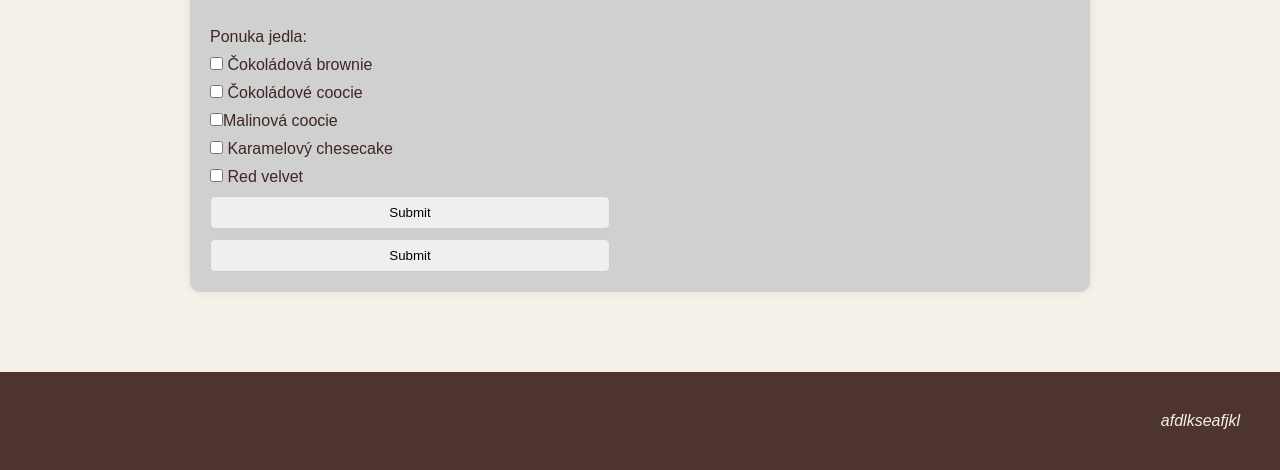
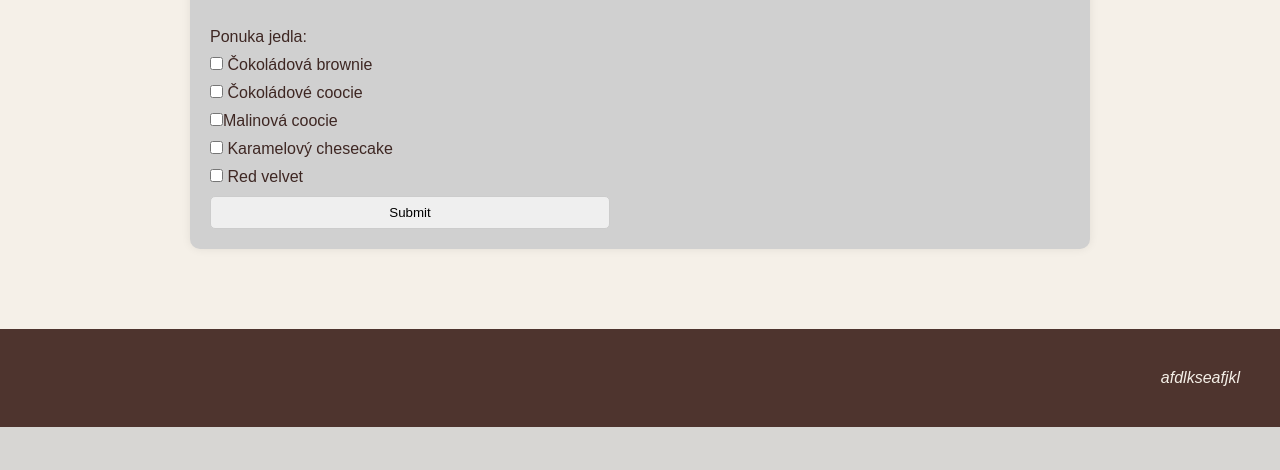
Before and after one commit to poprenakovazuzana/COFFEESHOP, a PHP site: page /objednavka.php in a window 1280 px wide. Shown: the part 1036-1506 px from the top of the page. After the commit the page ends 1463 px from the top, so only its background shows below. Run offline with PHP 8.4, Linux system fonts and the light colour scheme.

Commit message:
clean rubish code

```diff
--- a/objednavka.php
+++ b/objednavka.php
@@ -56,7 +56,6 @@
 
 
   <input type="submit" value="Submit">
-  <input type="submit" value="Submit">
 
 </form>
 
```
